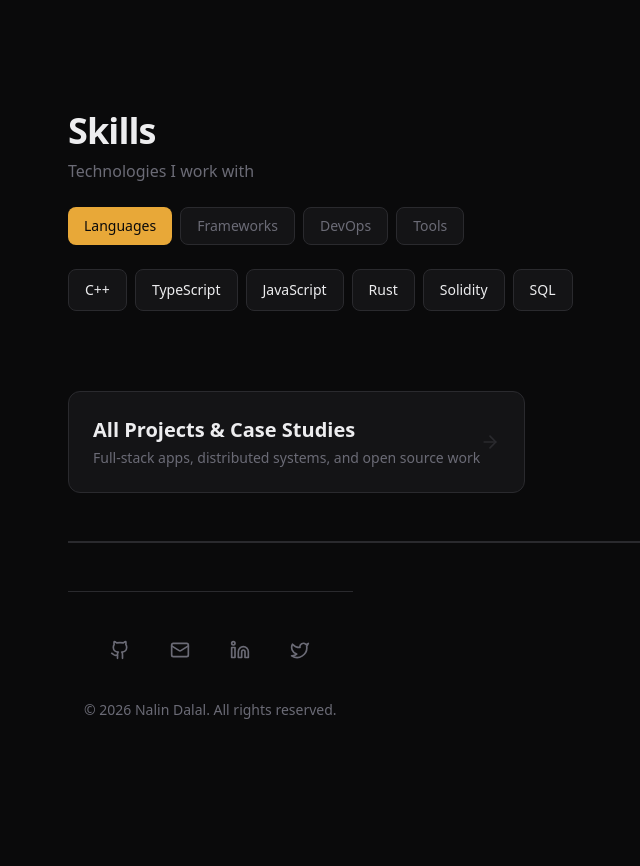
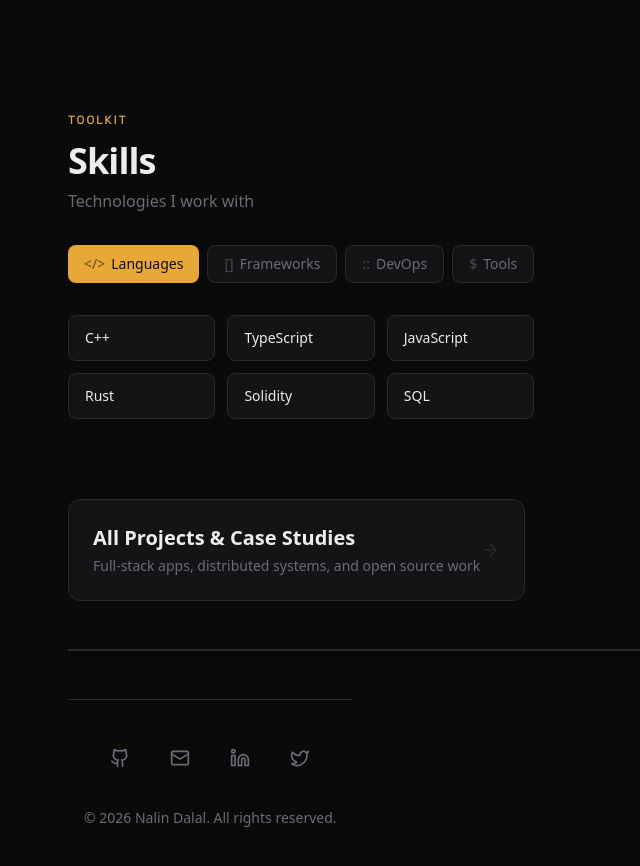
Before and after one commit to NalinDalal/portfolio, a Next.js app: page / in a window 1280 px wide. Shown: the part 3350-4216 px from the top of the page, without its empty margins (148-788 px from the left). Before the commit the page ends 4142 px from the top, so only its background shows below. Built offline with nearby package versions, Linux system fonts and the light colour scheme.

Commit message:
upgrae skills section

```diff
--- a/components/skills.tsx
+++ b/components/skills.tsx
@@ -9,19 +9,27 @@ const skillCategories = {
   "Tools": ["Git", "Jest", "Bash/Zsh", "LazyGit", "Neovim"],
 };
 
+const categoryIcons: Record<string, string> = {
+  Languages: "</>",
+  Frameworks: "[]",
+  DevOps: "::",
+  Tools: "$",
+};
+
 function Skills() {
   const [activeCategory, setActiveCategory] = useState<string>("Languages");
 
   return (
     <section className="py-8">
+      <p className="section-label">Toolkit</p>
       <h2 className="font-display font-bold text-3xl md:text-4xl tracking-tight mb-2 text-text-primary">
         Skills
       </h2>
-      <p className="text-text-secondary mb-6">
+      <p className="text-text-secondary mb-8">
         Technologies I work with
       </p>
 
-      <div className="flex flex-wrap gap-2 mb-6">
+      <div className="flex flex-wrap gap-2 mb-8">
         {Object.keys(skillCategories).map((category) => (
           <button
             key={category}
@@ -32,6 +40,7 @@ function Skills() {
                 : "bg-surface text-text-secondary border border-border hover:border-accent/30 hover:text-text-primary"
             }`}
           >
+            <span className="mr-1.5 opacity-60">{categoryIcons[category]}</span>
             {category}
           </button>
         ))}
@@ -39,16 +48,16 @@ function Skills() {
 
       <div
         key={activeCategory}
-        className="flex flex-wrap gap-2"
+        className="grid grid-cols-2 md:grid-cols-3 gap-3"
         style={{ animation: "reveal-child 0.3s cubic-bezier(0.23, 1, 0.32, 1) forwards" }}
       >
         {skillCategories[activeCategory as keyof typeof skillCategories].map((skill) => (
-          <span
+          <div
             key={skill}
-            className="px-4 py-2.5 bg-surface text-text-primary rounded-lg text-sm font-medium border border-border"
+            className="px-4 py-3 bg-surface text-text-primary rounded-lg text-sm font-medium border border-border hover:border-accent/30 transition-colors duration-200"
           >
             {skill}
-          </span>
+          </div>
         ))}
       </div>
     </section>
```
